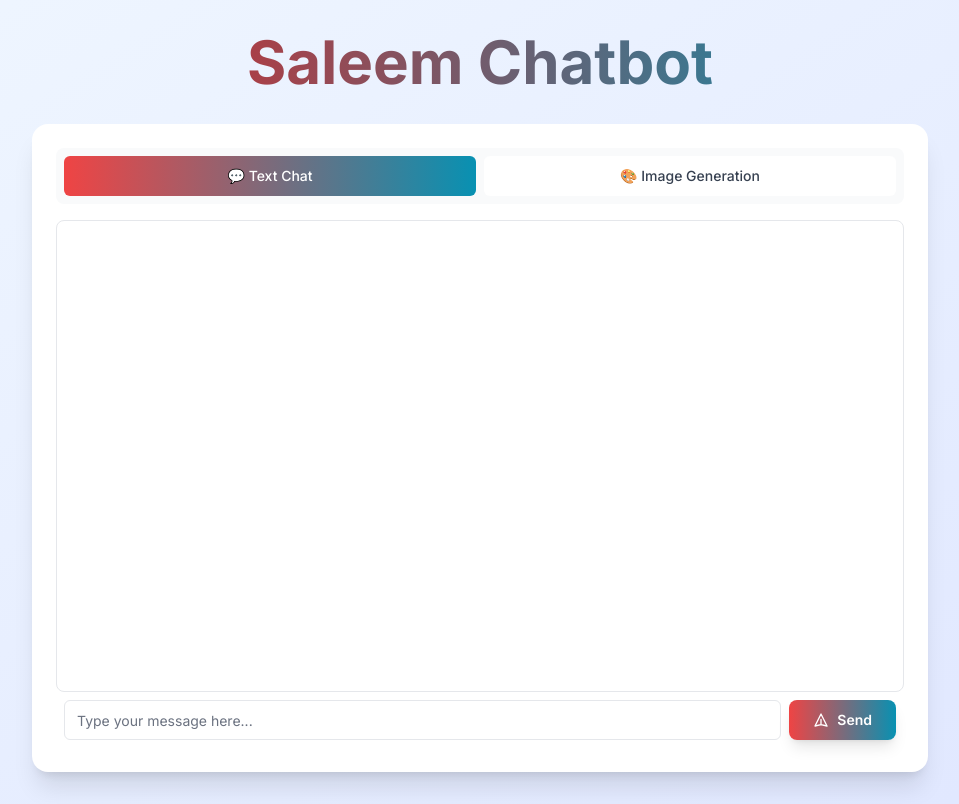
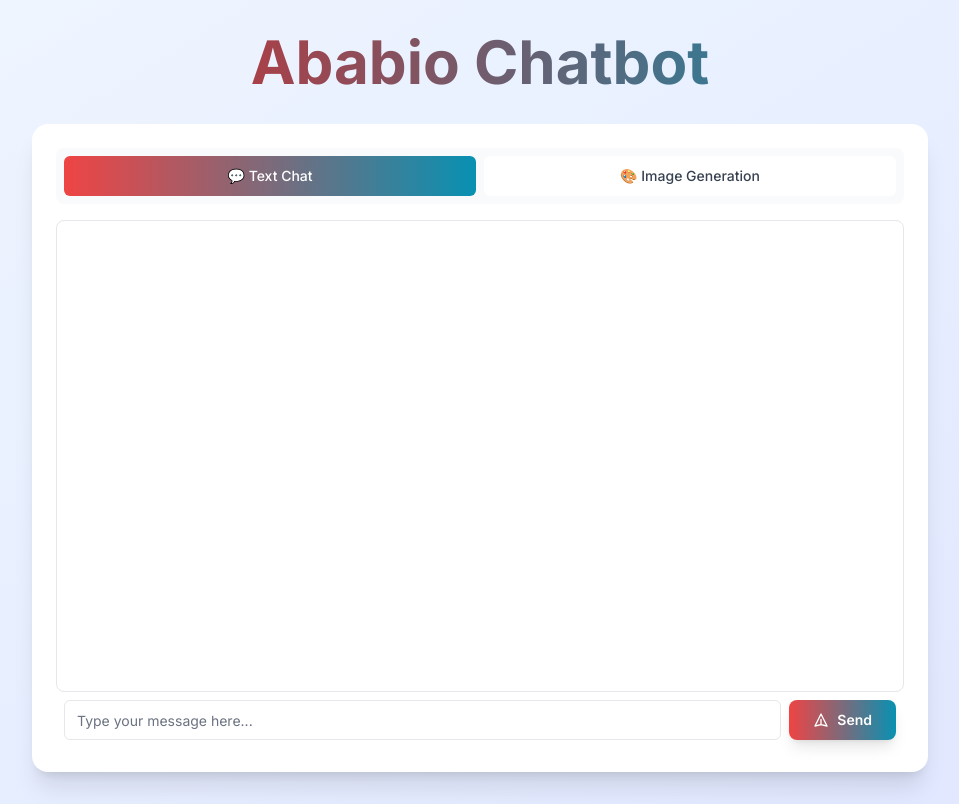
Before and after one commit to marco-1dev/HS_class_chat_demo, a Next.js app: page / in a window 1280 px wide. Shown: the whole page, without its empty margins (160-1119 px from the left). Built offline with nearby package versions, Linux system fonts and the light colour scheme.

Commit message:
change my name ababio

```diff
--- a/src/app/page.tsx
+++ b/src/app/page.tsx
@@ -5,7 +5,7 @@ export default function Home() {
     <main className="min-h-screen bg-gradient-to-br from-blue-50 to-indigo-100 flex flex-col items-center p-8">
       <div className="w-full max-w-4xl">
         <h1 className="mb-8 text-6xl font-bold text-center bg-gradient-to-r from-red-600 to-cyan-600 bg-clip-text text-transparent">
-          Saleem Chatbot
+          Ababio Chatbot
         </h1>
         <div className="bg-white rounded-2xl shadow-xl p-6">
           <Chatbot/>
```
